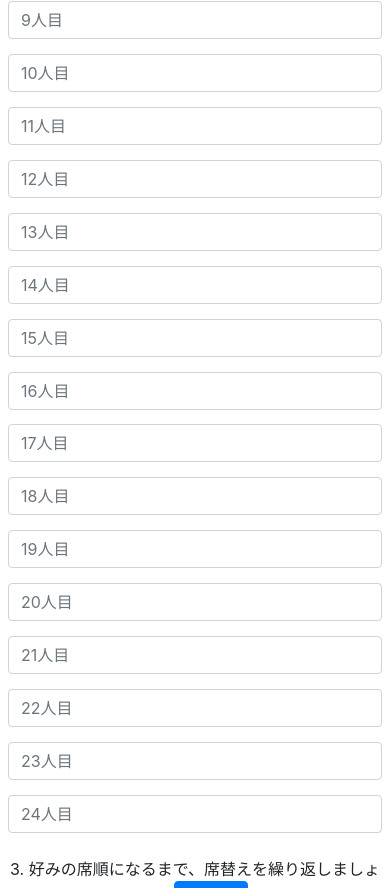
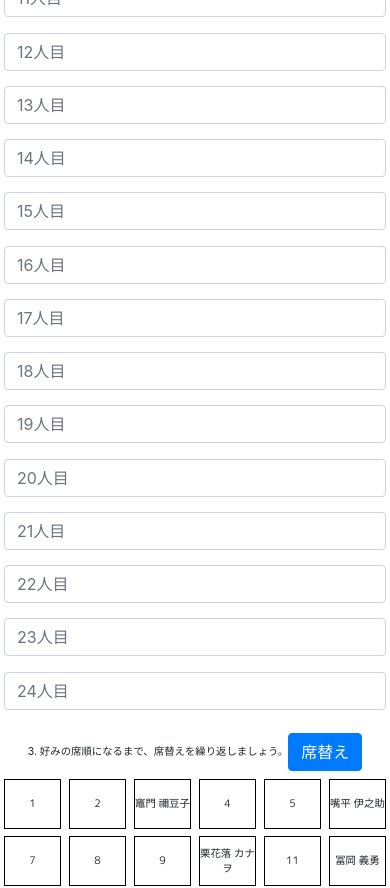
Before and after one commit to kanterbury/school_paradise_generator, a React (Create React App) app: page / in a window 390 px wide. Shown: the part 860-1748 px from the top of the page. Built offline with nearby package versions, Linux system fonts and the light colour scheme.

Commit message:
スマホ用レイアウトの調整

```diff
--- a/src/App.css
+++ b/src/App.css
@@ -4,7 +4,7 @@
 }
 
 .seat {
-  border: solid 3px #000000;
+  border: solid 1px #000000;
   height: 50px;
   font-family: "M PLUS Rounded 1c";
 }
@@ -29,3 +29,18 @@
 .footer {
   margin: 2% 0;
 }
+
+.smart_phone_contents {
+  font-size: 65%;
+}
+
+@media screen and (max-width: 676px){
+  div[class^="col"] {
+    padding-left: 4px;
+    padding-right: 4px;
+  }
+
+  .charaName{
+    padding: 0 2px;
+  }
+}
--- a/src/contents/SmartPhoneContents.js
+++ b/src/contents/SmartPhoneContents.js
@@ -8,7 +8,7 @@ import Footer from '../generator/Footer';
 class SmartPhoneContents extends Component{
   render(){
     return(
-      <div>
+      <div className="smart_phone_contents">
         <Header />
         <Input />
         <SeatOrder />
```
